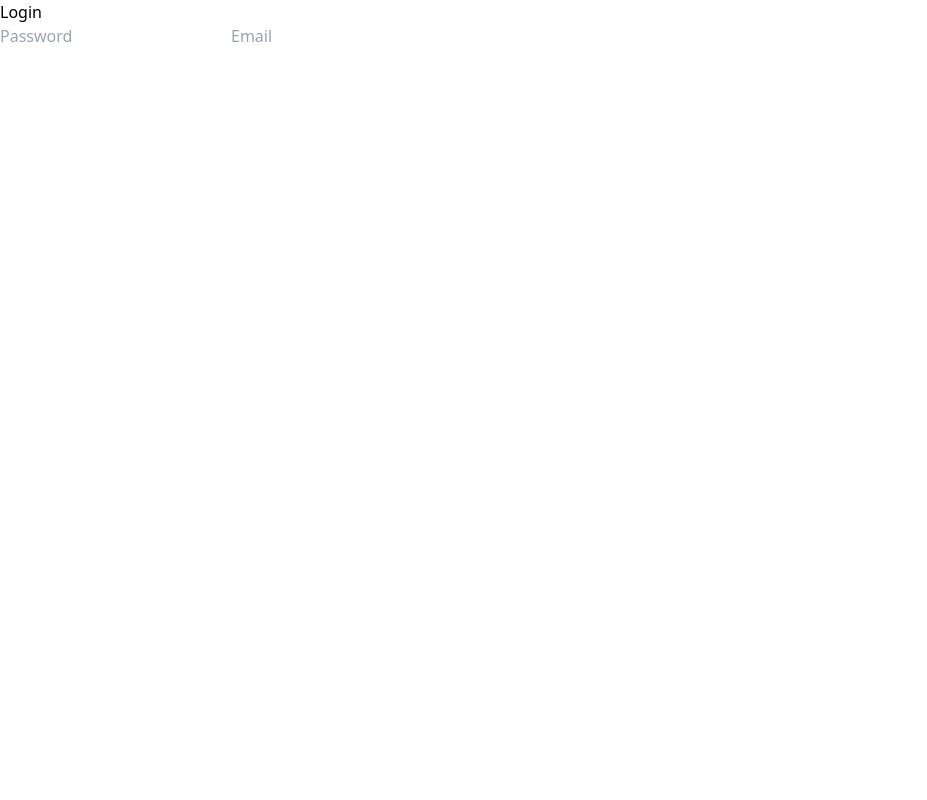
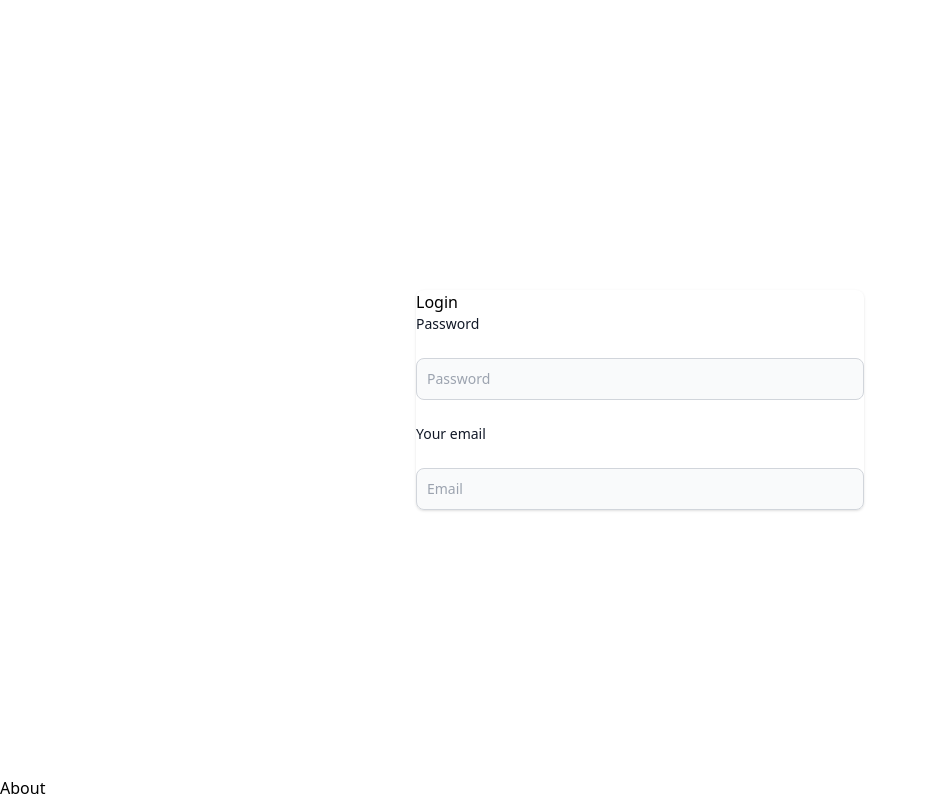
Before and after one commit to RadoslavTsvetanov/CalTrackPro, a Next.js app in the folder frontend/: page /login in a window 1280 px wide. Shown: the whole page, without its empty margins (0-927 px from the left). Built offline with nearby package versions, Linux system fonts and the light colour scheme.

Commit message:
added a lot of things

```diff
--- a/frontend/package.json
+++ b/frontend/package.json
@@ -10,6 +10,7 @@
     "start": "next start"
   },
   "dependencies": {
+    "@nestjs/cli": "^9.4.2",
     "@next-auth/prisma-adapter": "^1.0.5",
     "@prisma/client": "^4.11.0",
     "@t3-oss/env-nextjs": "^0.2.1",
@@ -33,7 +34,7 @@
     "postcss": "^8.4.21",
     "prettier": "^2.8.6",
     "prettier-plugin-tailwindcss": "^0.2.6",
-    "prisma": "^4.11.0",
+    "prisma": "^4.13.0",
     "tailwindcss": "^3.3.0",
     "typescript": "^5.0.2"
   },
--- /dev/null
+++ b/frontend/src/components/footer.tsx
@@ -0,0 +1,7 @@
+export default function Footer(){
+    return(
+        <div className="fixed bottom-0 w-screen">
+            <div className = "">About</div>
+        </div>
+    )
+}
--- /dev/null
+++ b/frontend/src/components/layout.tsx
@@ -0,0 +1,14 @@
+import Footer from "./footer"
+import Navbar from "./navbar"
+type Props = {
+  children: React.ReactNode;
+}
+export default function Layout({children}:Props){
+    return (
+        <>
+            <Navbar/>
+            { children }
+            <Footer/>
+        </>
+    )
+}
--- a/frontend/src/components/navbar.tsx
+++ b/frontend/src/components/navbar.tsx
@@ -1,6 +1,7 @@
 export default function Navbar(){
-    return
+    return(
      <div>
 
     </div>
+    )
 }
--- a/frontend/src/pages/_app.tsx
+++ b/frontend/src/pages/_app.tsx
@@ -1,7 +1,7 @@
 import { type AppType } from "next/app";
 import { type Session } from "next-auth";
 import { SessionProvider } from "next-auth/react";
-
+import Layout from "~/components/layout";
 import "~/styles/globals.css";
 
 const MyApp: AppType<{ session: Session | null }> = ({
@@ -10,7 +10,9 @@ const MyApp: AppType<{ session: Session | null }> = ({
 }) => {
   return (
     <SessionProvider session={session}>
-      <Component {...pageProps} />
+      <Layout>
+        <Component {...pageProps} />
+      </Layout>
     </SessionProvider>
   );
 };
--- a/frontend/src/pages/index.tsx
+++ b/frontend/src/pages/index.tsx
@@ -1,15 +1,23 @@
 import { type NextPage } from "next";
-import Head from "next/head";
 import Link from "next/link";
 
 const Home: NextPage = () => {
   return (
-    <>
-    <p>Welcome to CalTrackPro</p>
-    <div>
-
+    <div className = "flex items-center justify-center">
+      <div className = "">
+        <p>Welcome to CalTrackPro</p>
+        <div className="flex gap-9">
+          <div >
+            <p>Welcome back</p>
+            <Link href = {"/login"} className="text-blue-700">login</Link>
+          </div>
+          <div>
+            <p>New here</p>
+            <Link href = {"/signup"} className="text-blue-700">signup</Link>
+          </div>
+        </div>
+      </div>
     </div>
-    </>
   );
 };
 
--- a/frontend/src/pages/login.jsx
+++ b/frontend/src/pages/login.jsx
@@ -15,17 +15,22 @@ export default function Login(){
         })
     }
     return(
-     <div>
+     <div className='flex flex-col items-center justify-center px-6 py-8 mx-auto md:h-screen lg:py-0 '>
+        <div className='w-full bg-white rounded-lg shadow dark:border md:mt-0 sm:max-w-md xl:p-0 dark:bg-gray-800 dark:border-gray-700'>
             <p>Login</p>
-        <form>
+            <form className = "space-y-4 md:space-y-6">
+                <label for="Password" class="block mb-2 text-sm font-medium text-gray-900 dark:text-white">Password</label>
                 <input
+                        className='bg-gray-50 border border-gray-300 text-gray-900 sm:text-sm rounded-lg focus:ring-primary-600 focus:border-primary-600 block w-full p-2.5 dark:bg-gray-700 dark:border-gray-600 dark:placeholder-gray-400 dark:text-white dark:focus:ring-blue-500 dark:focus:border-blue-500'
                         type="text"
                         placeholder="Password"
                         onChange={handleChange}
                         name="Password"
                         value={formData.Password}
                 />
+                <label for="Email" class="block mb-2 text-sm font-medium text-gray-900 dark:text-white">Your email</label>
                 <input
+                        className='bg-gray-50 border border-gray-300 text-gray-900 sm:text-sm rounded-lg focus:ring-primary-600 focus:border-primary-600 block w-full p-2.5 dark:bg-gray-700 dark:border-gray-600 dark:placeholder-gray-400 dark:text-white dark:focus:ring-blue-500 dark:focus:border-blue-500'
                         type="email"
                         placeholder="Email"
                         onChange={handleChange}
@@ -35,5 +40,6 @@ export default function Login(){
 
             </form>
         </div>
+    </div>
 )
 }
--- a/frontend/tsconfig.json
+++ b/frontend/tsconfig.json
@@ -28,6 +28,6 @@
     "**/*.tsx",
     "**/*.cjs",
     "**/*.mjs"
-, "src/pages/signup.jsx"  ],
+, "src/pages/signup.tsx", "src/components/layout.tsx"  ],
   "exclude": ["node_modules"]
 }
```
Also changed, not shown: frontend/src/pages/signup.tsx (renamed from frontend/src/pages/signup.jsx, +5 -4 lines), frontend/src/pages/home/allStats.tsx (added), frontend/src/pages/home/index.tsx (added), frontend/src/pages/home/user.tsx (added), 2 other files (tests, documents, lock files or other folders). Lines whose indentation alone changed are shown as unchanged.
